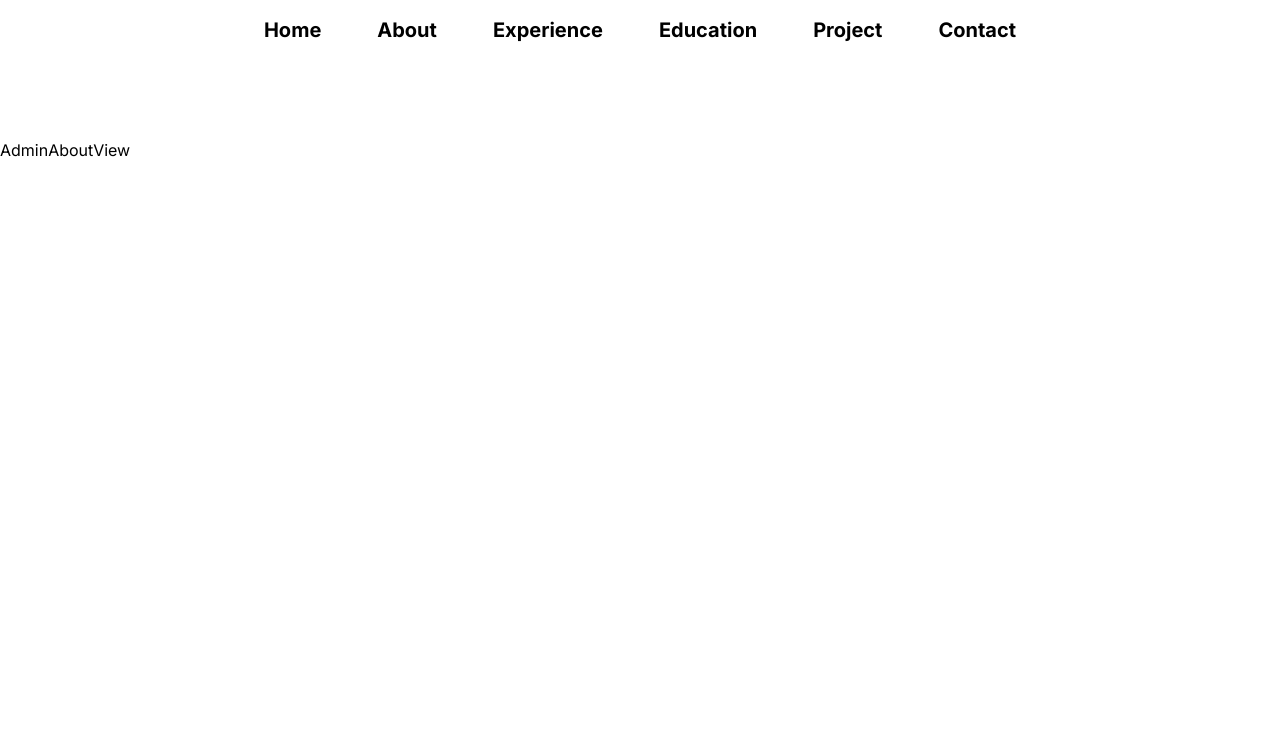
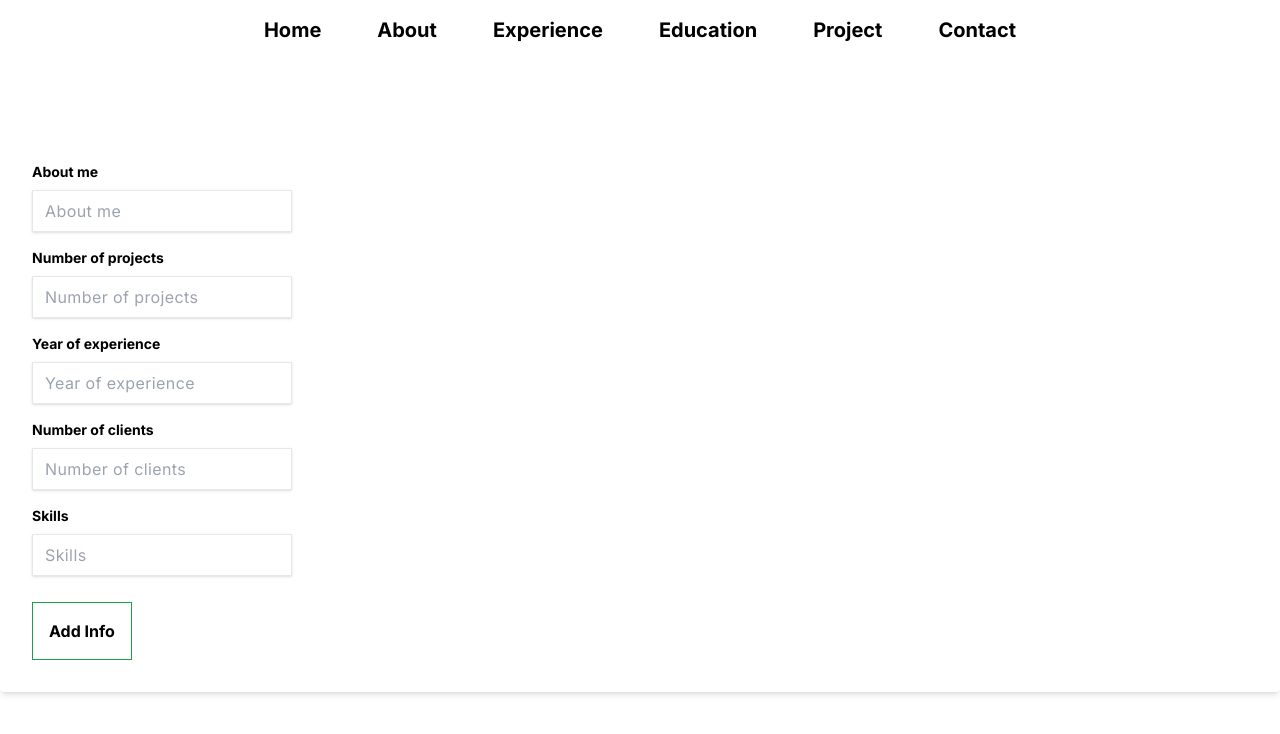
Before and after one commit to rafiimam/portfolio, a Next.js app: page /admin in a window 1280 px wide. Both pictures are taken after a click on the button "About". Shown: the top 734 px of the page. Built offline with nearby package versions, Linux system fonts and the light colour scheme.

Commit message:
structure updated

```diff
--- a/src/app/admin/page.js
+++ b/src/app/admin/page.js
@@ -8,34 +8,104 @@ import AdminHomeView from "@/components/admin-view/home";
 import AdminProjectView from "@/components/admin-view/project";
 import { useState } from "react";
 
+const initialHomeState = {
+  heading: "",
+  summary: "",
+};
+
+const initialAboutState = {
+  about: "",
+  noofprojects: "",
+  yearofexperience: "",
+  noofclients: "",
+  skills: "",
+};
+
+const initialEducationState = {
+  degree: "",
+  year: "",
+  college: "",
+};
+
+const initialExperienceState = {
+  position: "",
+  Company: "",
+  duration: "",
+  location: "",
+  jobprofile: "",
+};
+
+const initialProjectState = {
+  name: "",
+  technologies: "",
+  website: "",
+  github: "",
+};
+
 export default function adminView() {
   const [currentSelectedTab, setCurrentSelectedTab] = useState("home");
+
+  const [homeViewFormData, setHomeViewFormData] = useState(initialHomeState);
+  const [aboutViewFormData, setAboutViewFormData] = useState(initialAboutState);
+  const [educationViewFormData, setEducationViewFormData] = useState(
+    initialEducationState
+  );
+  const [experienceViewFormData, setExperienceViewFormData] = useState(
+    initialExperienceState
+  );
+  const [projectViewFormData, setProjectViewFormData] =
+    useState(initialProjectState);
 
   const menuItems = [
     {
       id: "home",
       label: "Home",
-      component: <AdminHomeView />,
+      component: (
+        <AdminHomeView
+          formData={homeViewFormData}
+          setFormData={setHomeViewFormData}
+        />
+      ),
     },
     {
       id: "about",
       label: "About",
-      component: <AdminAboutView />,
+      component: (
+        <AdminAboutView
+          formData={aboutViewFormData}
+          setFormData={setAboutViewFormData}
+        />
+      ),
     },
     {
       id: "experience",
       label: "Experience",
-      component: <AdminExperienceView/>,
+      component: (
+        <AdminExperienceView
+          formData={experienceViewFormData}
+          setFormData={setExperienceViewFormData}
+        />
+      ),
     },
     {
       id: "education",
       label: "Education",
-      component: <AdminEducationView />,
+      component: (
+        <AdminEducationView
+          formData={educationViewFormData}
+          setFormData={setEducationViewFormData}
+        />
+      ),
     },
     {
       id: "project",
       label: "Project",
-      component: <AdminProjectView />,
+      component: (
+        <AdminProjectView
+          formData={projectViewFormData}
+          setFormData={setProjectViewFormData}
+        />
+      ),
     },
     {
       id: "contact",
--- a/src/components/admin-view/about/index.js
+++ b/src/components/admin-view/about/index.js
@@ -1,5 +1,53 @@
 "use client";
 
-export default function AdminAboutView() {
-  return <div>AdminAboutView</div>;
+import FormControls from "../form-controls";
+
+const controls = [
+  {
+    name: "about",
+    placeholder: "About me",
+    type: "text",
+    label: "About me",
+  },
+  {
+    name: "noofprojects",
+    placeholder: "Number of projects",
+    type: "text",
+    label: "Number of projects",
+  },
+  {
+    name: "yearofexperience",
+    placeholder: "Year of experience",
+    type: "text",
+    label: "Year of experience",
+  },
+  {
+    name: "noofclients",
+    placeholder: "Number of clients",
+    type: "text",
+    label: "Number of clients",
+  },
+  {
+    name: "skills",
+    placeholder: "Skills",
+    type: "text",
+    label: "Skills",
+  },
+];
+
+export default function AdminAboutView({ formData, setFormData }) {
+  return (
+    <div className="w-full">
+      <div className="bg-[#fff] shadow-md rounded px-8 pt-6 pb-8 mb-4">
+        <FormControls
+          controls={controls}
+          formData={formData}
+          setFormData={setFormData}
+        />
+        <button className="mt-[10px] border border-green-600 p-4 font-bold text-[16px]">
+          Add Info
+        </button>
+      </div>
+    </div>
+  );
 }
--- a/src/components/admin-view/education/index.js
+++ b/src/components/admin-view/education/index.js
@@ -1,5 +1,41 @@
 "use client";
 
-export default function AdminEducationView() {
-  return <div>AdminEducationView</div>;
+import FormControls from "../form-controls";
+
+const controls = [
+  {
+    name: "degree",
+    placeholder: "Enter degree name",
+    type: "text",
+    label: "Enter degree name",
+  },
+  {
+    name: "year",
+    placeholder: "Year",
+    type: "text",
+    label: "Year",
+  },
+  {
+    name: "college",
+    placeholder: "College",
+    type: "text",
+    label: "College",
+  },
+];
+
+export default function AdminEducationView({ formData, setFormData }) {
+  return (
+    <div className="w-full">
+      <div className="bg-[#fff] shadow-md rounded px-8 pt-6 pb-8 mb-4">
+        <FormControls
+          controls={controls}
+          formData={formData}
+          setFormData={setFormData}
+        />
+        <button className="mt-[10px] border border-green-600 p-4 font-bold text-[16px]">
+          Add Info
+        </button>
+      </div>
+    </div>
+  );
 }
--- a/src/components/admin-view/experience/index.js
+++ b/src/components/admin-view/experience/index.js
@@ -1,5 +1,53 @@
 "use client";
 
-export default function AdminExperienceView() {
-  return <div>AdminExperienceView</div>;
+import FormControls from "../form-controls";
+
+const controls = [
+  {
+    name: "position",
+    placeholder: "Position",
+    type: "text",
+    label: "Position",
+  },
+  {
+    name: "Company",
+    placeholder: "Company",
+    type: "text",
+    label: "Company",
+  },
+  {
+    name: "duration",
+    placeholder: "Duration",
+    type: "text",
+    label: "Duration",
+  },
+  {
+    name: "location",
+    placeholder: "Location",
+    type: "text",
+    label: "Location",
+  },
+  {
+    name: "jobprofile",
+    placeholder: "Job profile",
+    type: "text",
+    label: "Job profile",
+  },
+];
+
+export default function AdminExperienceView({ formData, setFormData }) {
+  return (
+    <div className="w-full">
+      <div className="bg-[#fff] shadow-md rounded px-8 pt-6 pb-8 mb-4">
+        <FormControls
+          controls={controls}
+          formData={formData}
+          setFormData={setFormData}
+        />
+        <button className="mt-[10px] border border-green-600 p-4 font-bold text-[16px]">
+          Add Info
+        </button>
+      </div>
+    </div>
+  );
 }
--- /dev/null
+++ b/src/components/admin-view/form-controls/index.js
@@ -0,0 +1,22 @@
+"use client";
+
+export default function FormControls({ controls, formData, setFormData }) {
+  return controls.map((controlItem) => (
+    <div className="mb-4">
+      <label className="block text-grey-700 text-sm font-bold mb-2">
+        {controlItem.label}
+      </label>
+      <input
+        placeholder={controlItem.placeholder}
+        type={controlItem.type}
+        name={controlItem.name}
+        id={controlItem.id}
+        value={formData[controlItem.name]}
+        onChange={(e) => {
+          setFormData({ ...formData, [controlItem.name]: e.target.value });
+        }}
+        className="shadow border rounder py-2 px-3 text-grey-700 tracking-wide focus:outline-none focus: shadow-outline"
+      />
+    </div>
+  ));
+}
--- a/src/components/admin-view/home/index.js
+++ b/src/components/admin-view/home/index.js
@@ -1,5 +1,37 @@
 "use client";
 
-export default function AdminHomeView() {
-  return <div>AdminHomeView</div>;
+import FormControls from "../form-controls";
+
+const controls = [
+  {
+    name: "heading",
+    placeholder: "Enter heading text",
+    type: "text",
+    label: "Enter heading text",
+  },
+  {
+    name: "summary",
+    placeholder: "Enter career summary",
+    type: "text",
+    label: "Enter career summary",
+  },
+];
+
+export default function AdminHomeView({ formData, setFormData }) {
+  console.log(formData);
+
+  return (
+    <div className="w-full">
+      <div className="bg-[#fff] shadow-md rounded px-8 pt-6 pb-8 mb-4">
+        <FormControls
+          controls={controls}
+          formData={formData}
+          setFormData={setFormData}
+        />
+        <button className="mt-[10px] border border-green-600 p-4 font-bold text-[16px]">
+          Add Info
+        </button>
+      </div>
+    </div>
+  );
 }
--- a/src/components/admin-view/project/index.js
+++ b/src/components/admin-view/project/index.js
@@ -1,5 +1,47 @@
 "use client";
 
-export default function AdminProjectView() {
-  return <div>AdminProjectView</div>;
+import FormControls from "../form-controls";
+
+const controls = [
+  {
+    name: "name",
+    placeholder: "Project Name",
+    type: "text",
+    label: "Project Name",
+  },
+  {
+    name: "technologies",
+    placeholder: "Enter technologies",
+    type: "text",
+    label: "Enter technologies",
+  },
+  {
+    name: "website",
+    placeholder: "Website",
+    type: "text",
+    label: "Website",
+  },
+  {
+    name: "github",
+    placeholder: "GitHub",
+    type: "text",
+    label: "GitHub",
+  },
+];
+
+export default function AdminProjectView({ formData, setFormData }) {
+  return (
+    <div className="w-full">
+      <div className="bg-[#fff] shadow-md rounded px-8 pt-6 pb-8 mb-4">
+        <FormControls
+          controls={controls}
+          formData={formData}
+          setFormData={setFormData}
+        />
+        <button className="mt-[10px] border border-green-600 p-4 font-bold text-[16px]">
+          Add Info
+        </button>
+      </div>
+    </div>
+  );
 }
```
